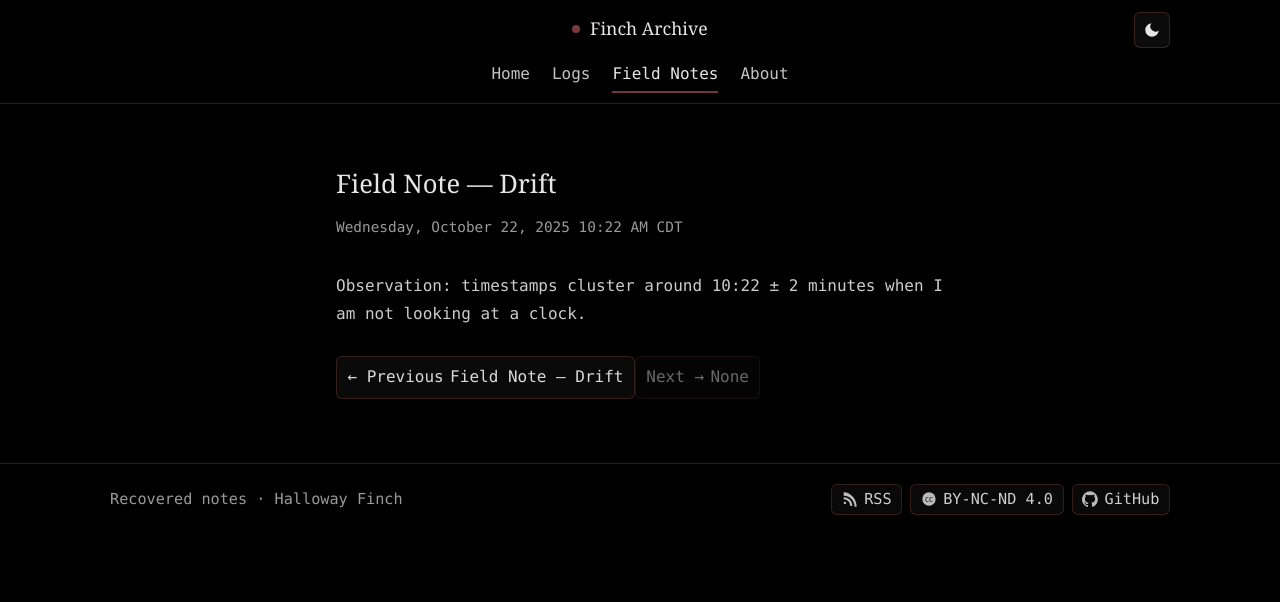
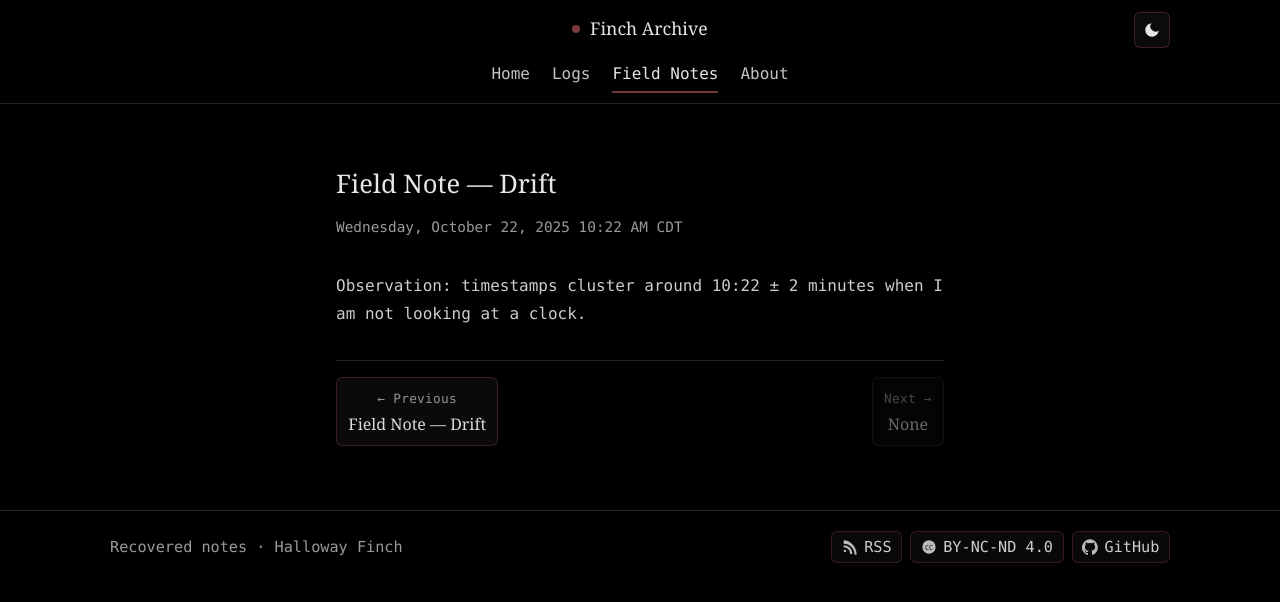
Before and after one commit to HallowayFinch/fincharchive.com, a Jekyll site: the page built from _field-notes/drift.md, in a window 1280 px wide. Shown: the top 602 px of the page. Built offline with Jekyll 4.4.1, drawn with Linux system fonts in a browser that asks for light colours.

Commit message:
Update style.css

```diff
--- a/assets/css/style.css
+++ b/assets/css/style.css
@@ -400,3 +400,28 @@ a:focus-visible,.btn:focus-visible,.log-link:focus-visible,.theme-toggle:focus-v
   background:var(--badge-bg); color:var(--fg); border:1px solid var(--badge-border);
   border-radius:6px; z-index:9999; outline:2px dashed var(--accent); outline-offset:2px;
 }
+
+/* ==========================
+   Prev / Next pager
+   ========================== */
+.pager{
+  display:flex; justify-content:space-between; align-items:stretch;
+  gap:10px; margin:2rem 0 0; border-top:1px solid var(--line); padding-top:1rem;
+}
+.pager-link{
+  display:flex; flex-direction:column; gap:.25rem;
+  min-width:0; text-decoration:none; border:1px solid var(--badge-border);
+  border-radius:6px; padding:.6rem .7rem; background:var(--badge-bg);
+  transition:transform .08s ease, border-color .15s ease, opacity .15s ease;
+}
+.pager-link:hover{ transform:translateY(-1px); border-color:var(--accent); }
+.pager-kicker{ font-size:.8rem; color:var(--muted); letter-spacing:.02em; }
+.pager-title{ font-family:var(--serif); font-size:1rem; line-height:1.35; color:var(--fg); }
+
+.pager .is-disabled{
+  opacity:.45; pointer-events:none;
+}
+
+@media (max-width:640px){
+  .pager{ flex-direction:column; }
+}
```
